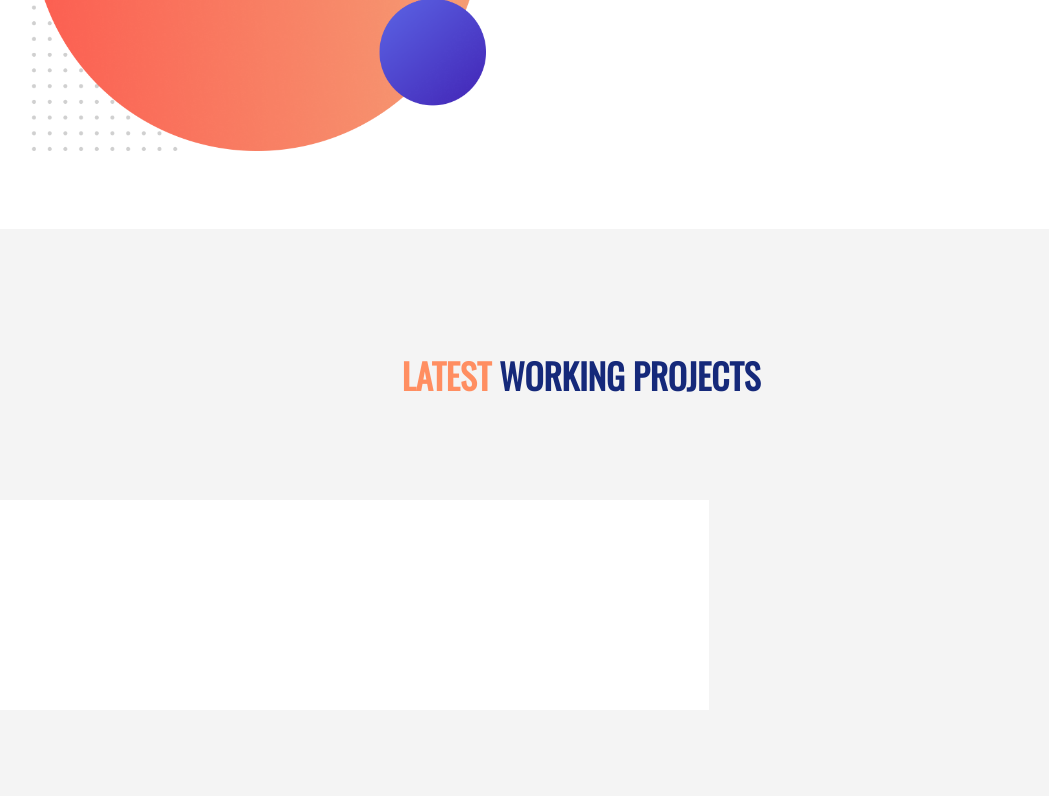
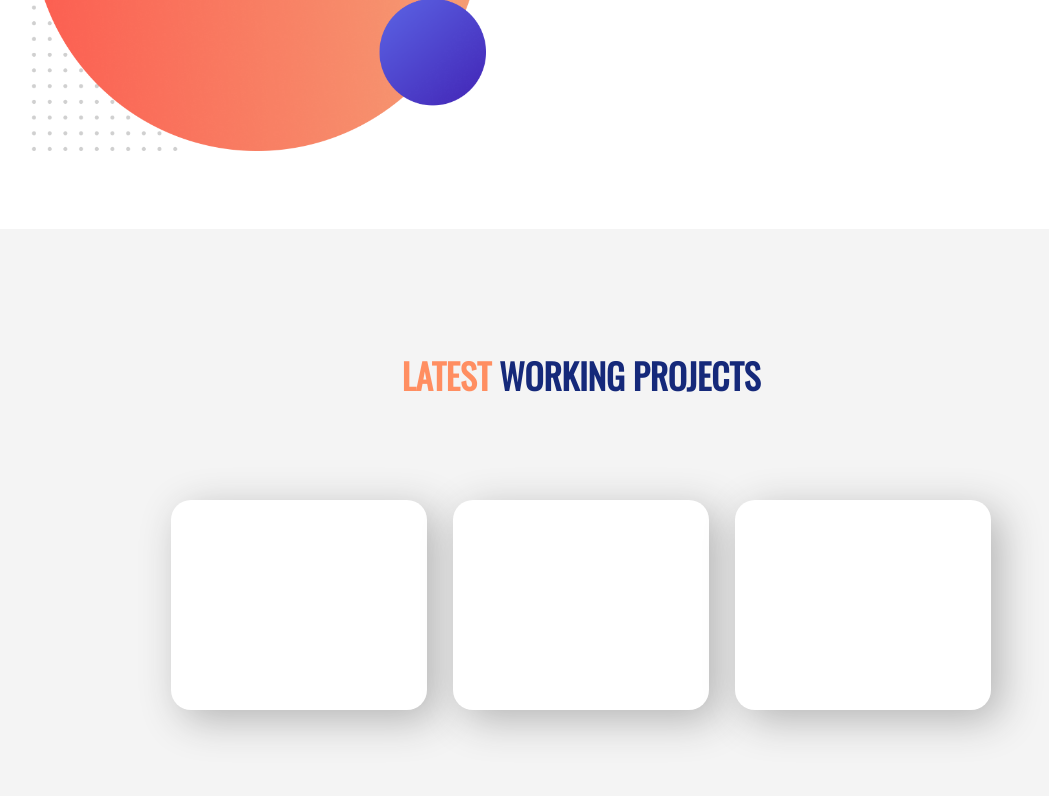
Before and after one commit to Rafi-Genon/my-first-portfolio, a plain HTML site: page index.html in a window 1280 px wide. Shown: the part 800-1596 px from the top of the page, without its empty margins (59-1108 px from the left). Drawn offline with nearby package versions, Linux system fonts and the light colour scheme.

Commit message:
added display-flex in projects section

```diff
--- a/index.html
+++ b/index.html
@@ -32,14 +32,16 @@
     </section>
     <section id="projects">
         <h2><span class="pinklight">LATEST</span> WORKING PROJECTS</h2>
-        <div class="projects-item">
+        <div class="item-container">
+            <div class="projects-item">
 
-        </div>
-        <div class="projects-item">
+            </div>
+            <div id="project2" class="projects-item">
 
-        </div>
-        <div class="projects-item">
+            </div>
+            <div class="projects-item">
 
+            </div>
         </div>
     </section>
 </body>
--- a/style.css
+++ b/style.css
@@ -60,11 +60,22 @@ img{
     height: 700px;
     background-color: #ececec91;
 }
+.item-container{
+    width: 100%;
+    height: 100%;
+    display: flex;
+    justify-content: center;
+}
 .projects-item{
     width: 20%;
     background-color: white;
     height: 30%;
     float: left;
     align-items: center;
-
+    border-radius: 20px;
+    box-shadow:10px 10px 40px #b4b4b4;
 }
+#project2{
+    margin-left: 2%;
+    margin-right: 2%;
+}
```
